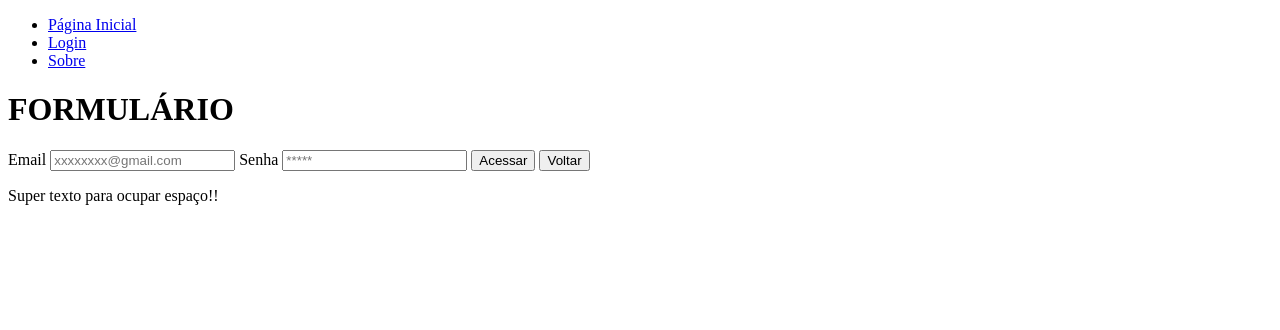
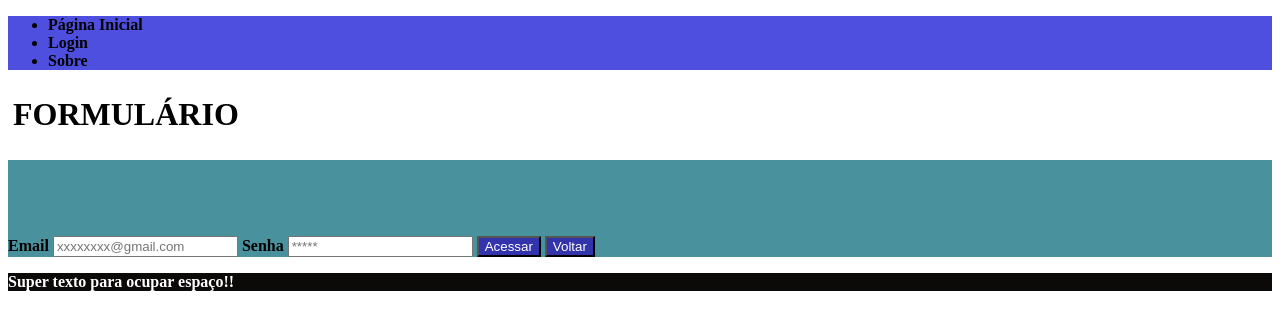
Before and after one commit to LuizA54/AtvSom1-DvOp, a plain HTML site: page index.html in a window 1280 px wide. Drawn offline with Linux system fonts and the light colour scheme.

Commit message:
Coloração
Adicionado cor aos elementos

```diff
--- a/index.html
+++ b/index.html
@@ -3,6 +3,7 @@
 <head>
     <meta charset="UTF-8">
     <meta name="viewport" content="width=device-width, initial-scale=1.0">
+    <link rel="stylesheet" href="style.css">
     <title>Document</title>
 </head>
 <body>
--- /dev/null
+++ b/style.css
@@ -0,0 +1,58 @@
+*{
+}
+
+html, body{
+    background-color: rgb(255, 255, 255);
+    font-weight: bold;
+}
+
+body{
+}
+
+header{
+    background-color: rgb(78, 78, 223);
+}
+
+header ul{
+}
+
+header a{
+    text-decoration: none;
+    color: black;
+    font-weight: bold;
+}
+
+header a:hover{
+    background-color: rgb(112, 112, 209);
+}
+
+h1{
+
+    background-color: white;
+    padding: 5px;
+    border-radius: 5px;
+}
+
+main{
+}
+
+form{
+    background-color: rgb(74, 145, 158);
+}
+
+button{
+    margin-top: 6%;
+    background-color: rgb(51, 51, 172);
+    color: white;
+}
+
+button:hover{
+    background-color: rgb(107, 107, 211);
+    color: black;
+}
+
+footer{
+    background-color: rgb(12, 9, 9);
+    color: rgb(255, 255, 255);
+    font-weight: bold;
+}
```
